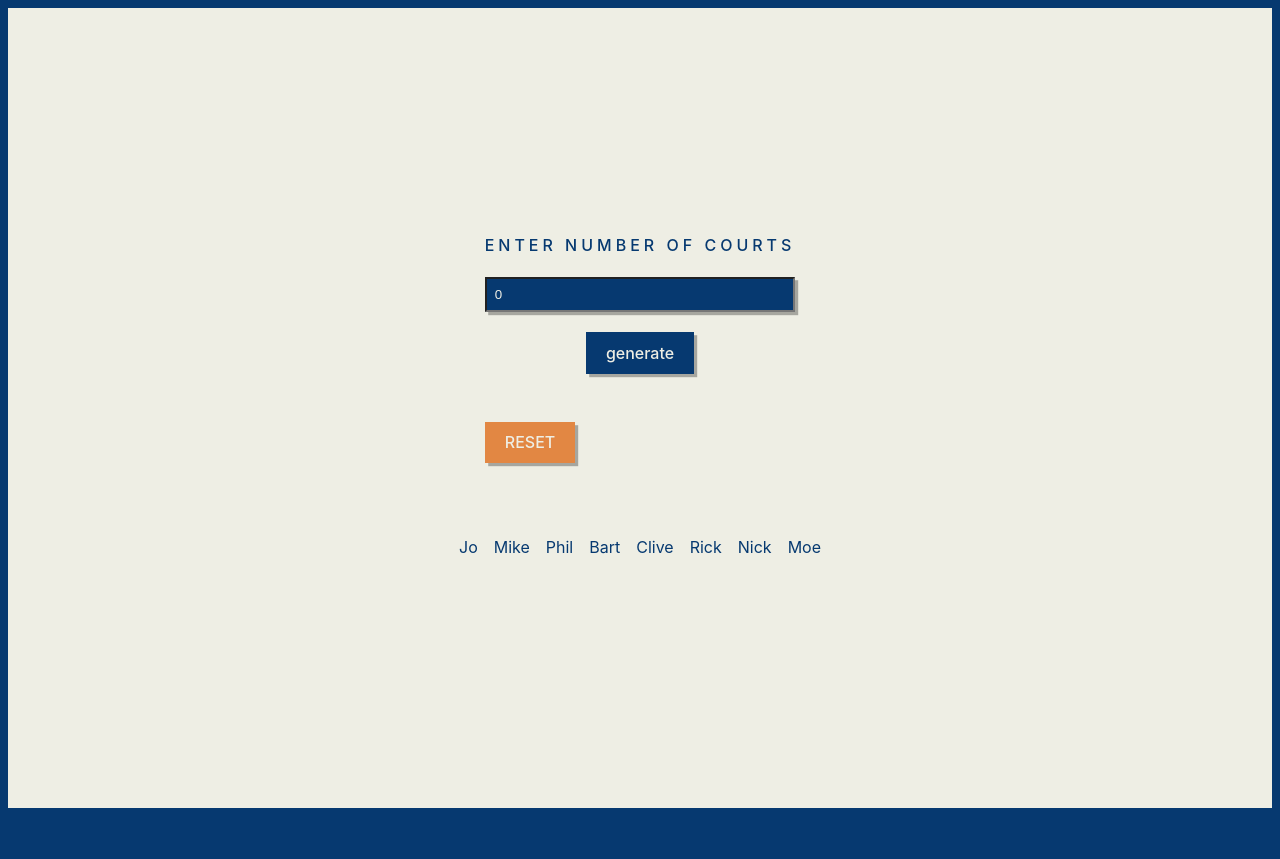
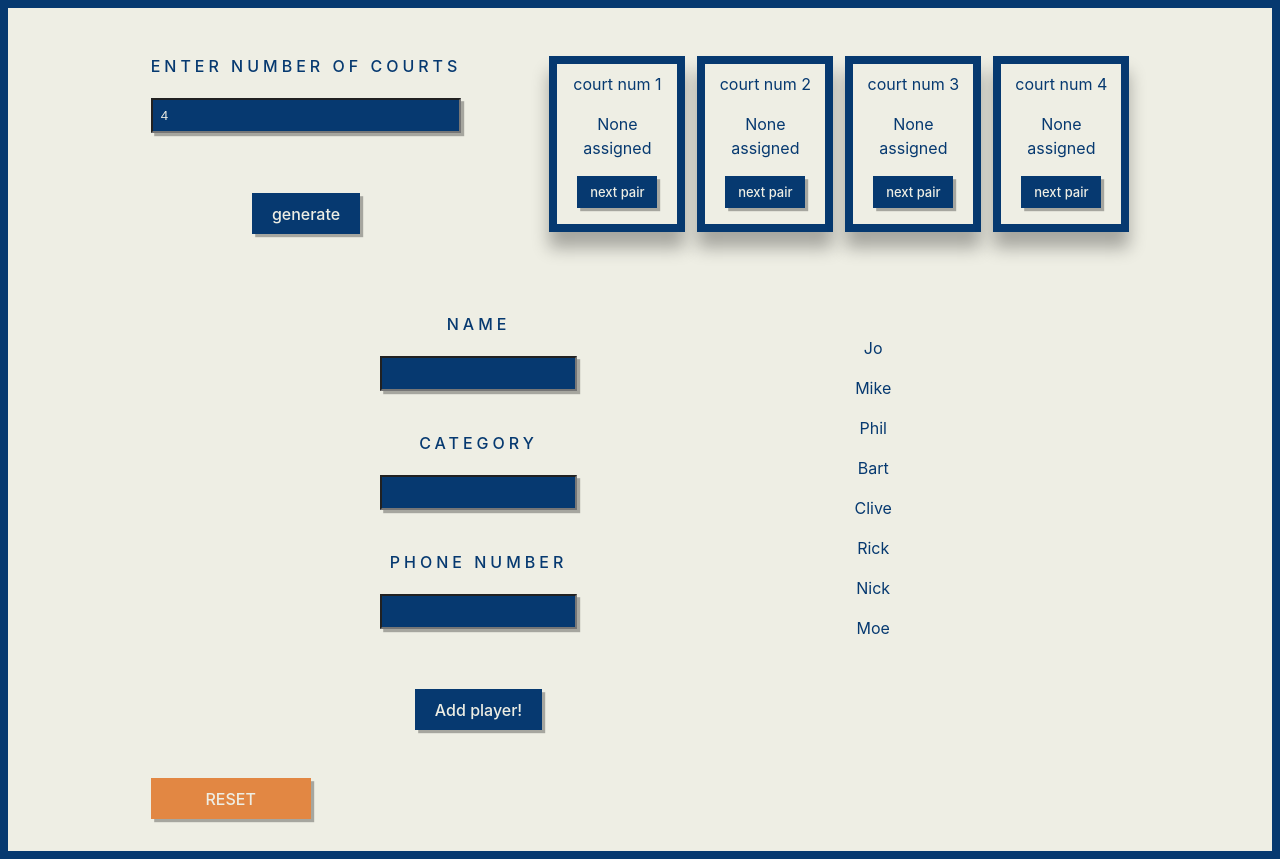
Before and after one commit to verrakav/queue_processor, a React (Vite) app in the folder front/: page / in a window 1280 px wide. Before the commit the page ends 816 px from the top, so only its background shows below. Built offline with nearby package versions, Linux system fonts and the light colour scheme.

Commit message:
form for new players

```diff
--- a/front/dummies/dummy1.js
+++ b/front/dummies/dummy1.js
@@ -1,12 +1,12 @@
 const playersMale = [
-  {id: 1, name: "Jo", category: "male"},
-  {id: 2, name: "Mike", category: "male"},
-  {id: 3, name: "Phil", category: "male"},
-  {id: 4, name: "Bart", category: "male"},
-  {id: 5, name: "Clive", category: "male"},
-  {id: 6, name: "Rick", category: "male"},
-  {id: 7, name: "Nick", category: "male"},
-  {id: 8, name: "Moe", category: "male"}
+  {id: 1, name: "Jo", category: "male", phoneNumber: "0495 333 222"},
+  {id: 2, name: "Mike", category: "male", phoneNumber: "0495 321 123"},
+  {id: 3, name: "Phil", category: "male", phoneNumber: "0455 535 321"},
+  {id: 4, name: "Bart", category: "male", phoneNumber: "0465 565 623"},
+  {id: 5, name: "Clive", category: "male", phoneNumber: "0444 434 341"},
+  {id: 6, name: "Rick", category: "male", phoneNumber: "0455 905 900"},
+  {id: 7, name: "Nick", category: "male", phoneNumber: "0475 396 099"},
+  {id: 8, name: "Moe", category: "male", phoneNumber: "0434 335 654"}
 ];
 
 export default playersMale;
--- a/front/src/App.css
+++ b/front/src/App.css
@@ -21,6 +21,11 @@
   flex-direction: column;
 }
 
+.form-new-player {
+  display: flex;
+  flex-direction: column;
+}
+
 .btn-generate {
   display: flex;
   align-self: center;
@@ -30,6 +35,8 @@
 
 .btn-reset {
   display: flex;
+  max-width: 10rem;
+  justify-content: center;
   margin-top: 3rem;
   background-color: #e28743;
   color: #eeeee4;
@@ -65,7 +72,7 @@ p,
   display: flex;
   flex-direction: row;
   flex-wrap: wrap;
-  justify-content: space-between;
+  justify-content: space-evenly;
   width: 100%;
   padding-left: 0;
   margin-top: 4rem;
--- a/front/src/App.jsx
+++ b/front/src/App.jsx
@@ -1,22 +1,35 @@
 import playersMale from "../dummies/dummy1";
 import "./App.css";
-import {useState} from "react";
+import {useState, useReducer} from "react";
+
+const initialState = playersMale;
+const reducer = (state, action) => {
+  switch (action) {
+    case "ADD_PLAYER":
+      return;
+  }
+};
 
 export default function App() {
   // NOTE 4 for dev | manages the number of courts
-  const [number, setNumber] = useState(0);
+  const [number, setNumber] = useState(4);
   // NOTE true for dev | manages the initial court render (supposed to be used once)
-  const [showCourts, setShowCourts] = useState(false);
-  //changes the content
-  const [players, setPlayers] = useState(playersMale);
+  const [showCourts, setShowCourts] = useState(true);
+  //keeps track of players yet to play
+  const [players, displatch] = useReducer(reducer, initialState);
+  // const [players, setPlayers] = useState(playersMale);
 
-  function getPairs(playersArr) {
-    const pairedPlayers = playersArr.reduce((acc, cur, idx) => {
-      if (idx % 2 === 0) acc.push([cur]);
-      else acc[acc.length - 1].push(cur);
-    }, []);
-    return pairedPlayers;
-  }
+  // function getPairs(playersArr) {
+  //   const pairedPlayers = playersArr.reduce((acc, cur, idx) => {
+  //     if (idx % 2 === 0) acc.push([cur]);
+  //     else acc[acc.length - 1].push(cur);
+  //   }, []);
+  //   return pairedPlayers;
+  // }
+  const handleReset = () => {
+    setNumber(0);
+    setShowCourts(false);
+  };
 
   return (
     <>
@@ -30,7 +43,10 @@ export default function App() {
         <Courts number={number} showCourts={showCourts} players={players} />
       </div>
 
-      <PlayersList />
+      <PlayersContainer />
+      <Button className="btn-reset" onClick={handleReset}>
+        RESET
+      </Button>
     </>
   );
 }
@@ -38,11 +54,6 @@ export default function App() {
 function CourtSetup({number, setNumber, showCourts, setShowCourts}) {
   const handleSubmit = e => {
     e.preventDefault();
-  };
-
-  const handleReset = () => {
-    setNumber(0);
-    setShowCourts(false);
   };
 
   return (
@@ -58,12 +69,10 @@ function CourtSetup({number, setNumber, showCourts, setShowCourts}) {
           generate
         </Button>
       </form>
-      <Button className="btn-reset" onClick={handleReset}>
-        RESET
-      </Button>
     </div>
   );
 }
+
 function Courts({number, showCourts, players}) {
   //need a state to track which court is selected
   const [selectedCourt, setSelectedCourt] = useState();
@@ -100,9 +109,24 @@ function Courts({number, showCourts, players}) {
   );
 }
 
-function PlayersList() {
+function PlayersContainer() {
   return (
-    <ul className="players-container">
+    <>
+      <div className="players-container">
+        {/* form to get players */}
+        <form className="form-new-player">
+          <label>Name</label>
+          <input type="text" />
+
+          <label>Category</label>
+          <input type="text" />
+
+          <label>Phone Number</label>
+          <input type="text" />
+          <Button className={"btn-generate"}>Add player!</Button>
+        </form>
+        {/* show players next to the form */}
+        <ul>
           {playersMale.map(el => {
             return (
               <li className="player" key={el.id}>
@@ -111,6 +135,8 @@ function PlayersList() {
             );
           })}
         </ul>
+      </div>
+    </>
   );
 }
 
--- a/front/src/index.css
+++ b/front/src/index.css
@@ -70,6 +70,10 @@ input {
   transition: all 0.2s;
 }
 
+input:not(:last-child) {
+  margin-bottom: 2.5rem;
+}
+
 input:focus {
   outline: 3px solid #e28743;
   outline-offset: -2px;
```
Lines whose indentation alone changed are shown as unchanged.
